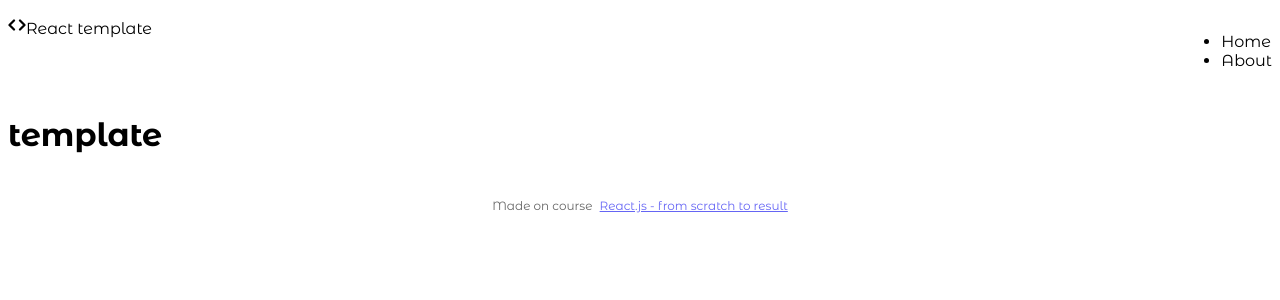
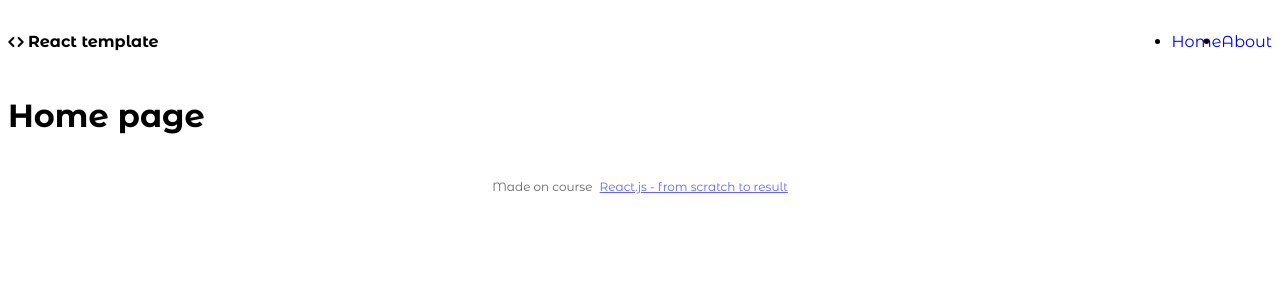
Before and after one commit to eishinkina/tocode-react-template, a React (Create React App) app: page / in a window 1280 px wide. Shown: the top 300 px of the page. Built offline with nearby package versions, Linux system fonts and the light colour scheme.

Commit message:
Making a dynamic menu

```diff
--- a/package.json
+++ b/package.json
@@ -30,6 +30,7 @@
     "prop-types": "^15.8.1",
     "react": "^18.2.0",
     "react-dom": "^18.2.0",
+    "react-router-dom": "^6.10.0",
     "uimini": "^2.0.8"
   },
   "devDependencies": {
--- a/public/index.html
+++ b/public/index.html
@@ -20,7 +20,7 @@
 
     <title>React App</title>
   </head>
-  <body class="ui-body">
+  <body class="ui-body isDark">
     <noscript>You need to enable JavaScript to run this app.</noscript>
     <div id="root"></div>
   </body>
--- a/src/App.js
+++ b/src/App.js
@@ -2,6 +2,7 @@ import React from "react";
 import { Header, Footer } from "./components";
 import "./scss/main.scss";
 import Container from "./layouts/Container";
+import { Routes, Route } from "react-router-dom";
 
 
 const App = () => {
@@ -10,7 +11,10 @@ const App = () => {
       <Header isLogo />
       <div className="ui-content-wrapper">
         <Container>
-          <h1>template</h1>
+          <Routes>
+            <Route path="/" element={<h1>Home page</h1>} />
+            <Route path="/about" element={<h1>About page</h1>} />
+          </Routes>
         </Container>
       </div>
       <Footer />
--- a/src/components/Header/Header.jsx
+++ b/src/components/Header/Header.jsx
@@ -1,44 +1,62 @@
-import React from "react";
-import Container from "../../layouts/Container";
-import "./../../scss/main.scss";
-import propTypes from "prop-types";
-import classNames from "classnames";
+import React from 'react'
+import Container from '../../layouts/Container'
+import './../../scss/main.scss'
+import propTypes from 'prop-types'
+import classNames from 'classnames'
+import "./Header.scss"
 
 //icons
-import { ReactComponent as LogoIcon } from "../../assets/img/logo.svg";
+import { ReactComponent as LogoIcon } from '../../assets/img/logo.svg'
+import { NavLink } from 'react-router-dom'
+
+const menuLinks = [
+  {
+    title: 'Home',
+    alias: '/',
+  },
+  {
+    title: 'About',
+    alias: '/about',
+  },
+]
+
+const menuItems = menuLinks.map((item) => (
+  <li key={item.alias}>
+    <NavLink to={item.alias}><div className='ui-button isLink'>{item.title}</div></NavLink>
+  </li>
+))
+
+const menuList = <ul className='HeaderList'>{menuItems}</ul>
 
 function Header({ isLogo, isFixed, className, ...attrs }) {
   const classes = classNames(className, {
     isFixed,
-  });
+  })
   // console.log('hello')
   return (
-    <header className={classes}{...attrs}>
+    <header className={classes} {...attrs}>
       <Container>
-        <div className="Header flex justify-between py-2 mb-4">
-          <div className="Logo">
+        <div className='Header flex justify-between py-2 mb-4'>
+          <div className='Logo'>
             {isLogo && <LogoIcon />}
             <span>React template </span>
           </div>
-          <ul className="ui-button-group">
-            <li className="ui-link">Home</li>
-            <li className="ui-link">About</li>
-          </ul>
+          {menuList}
         </div>
       </Container>
     </header>
-  );
+  )
 }
 
 Header.prototype = {
   isLogo: propTypes.bool,
   isFixed: propTypes.bool,
   className: propTypes.string,
-};
+}
 Header.defaultProps = {
   isLogo: false,
   isFixed: false,
-  className: "",
-};
+  className: '',
+}
 
-export default Header;
+export default Header
--- a/src/components/Header/Header.scss
+++ b/src/components/Header/Header.scss
@@ -18,3 +18,15 @@
     margin-right: 4px;
   }
 }
+
+.HeaderList {
+  display: flex;
+  a {
+    text-decoration: solid;
+    .active {
+      cursor: default;
+      pointer-events: none;
+      opacity: 0.8;
+    }
+  }
+}
--- a/src/index.js
+++ b/src/index.js
@@ -1,12 +1,14 @@
-import React from "react";
-import ReactDOM from "react-dom/client";
-import "uimini";
-import App from "./App";
+import React from 'react'
+import ReactDOM from 'react-dom/client'
+import 'uimini'
+import App from './App'
+import { BrowserRouter } from 'react-router-dom'
 
-
-const root = ReactDOM.createRoot(document.getElementById("root"));
+const root = ReactDOM.createRoot(document.getElementById('root'))
 root.render(
   <>
-    <App />
+    <BrowserRouter>
+      <App />
+    </BrowserRouter>
   </>
-);
+)
```
Also changed, not shown: 1 other file (tests, documents, lock files or other folders).
